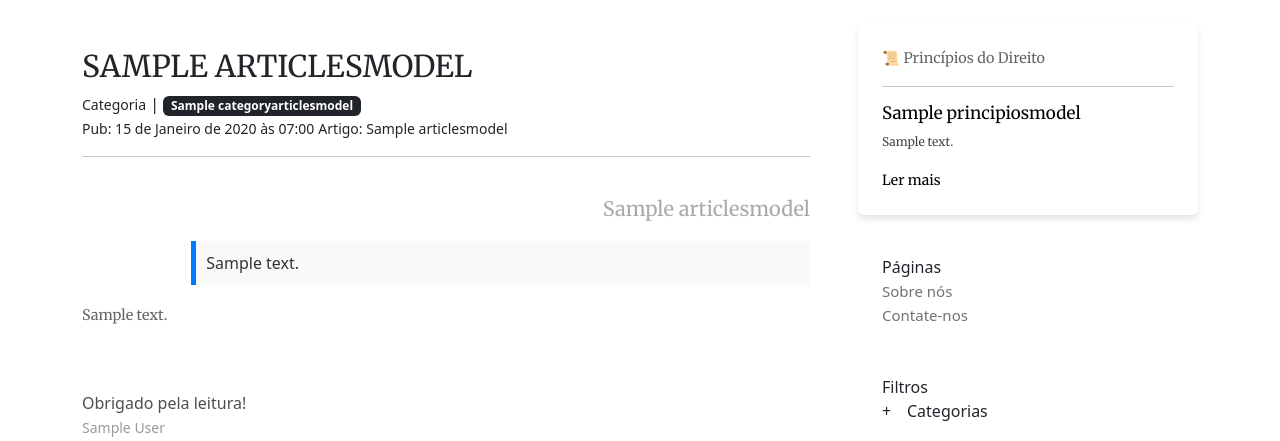
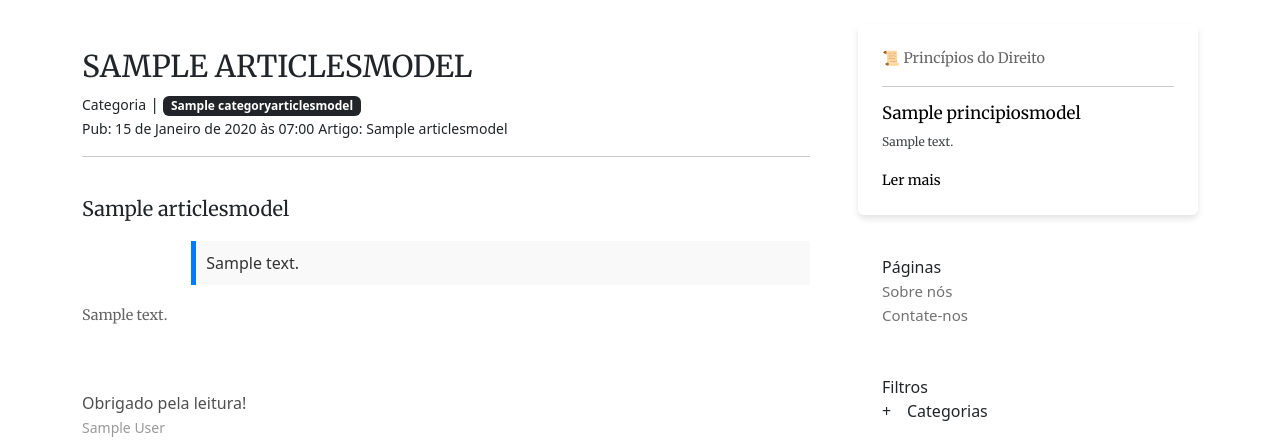
Before and after one commit to mrStudDev/xlex03, a Django app: a page that uses templates/base.html in a window 1280 px wide. Shown: the part 56-497 px from the top of the page. Run offline with Django 5.2, Linux system fonts and the light colour scheme; tables that the repository leaves empty hold one stand-in row (values such as "Sample post"); some libraries are stand-ins or nearby versions.

Commit message:
h5 article

```diff
--- a/static/css/styles.css
+++ b/static/css/styles.css
@@ -95,7 +95,7 @@ p {
     font-size: 14px; /* Tamanho do texto */
     line-height: 1.5; /* Espaçamento entre linhas */
 }
-.h5-title {
+.h5-title h5 {
     text-align: end;
     color: #a9a9a9;
 }
```
